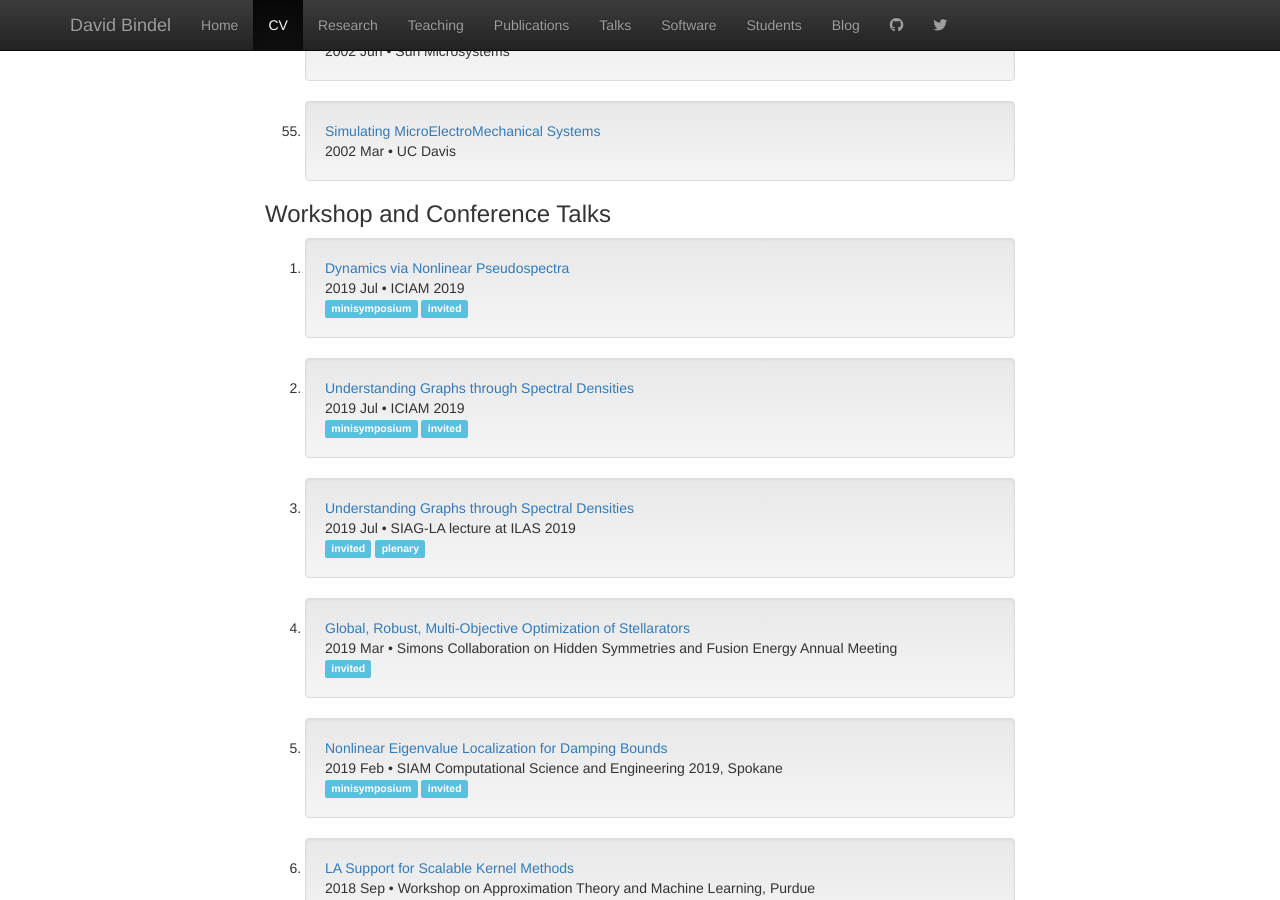
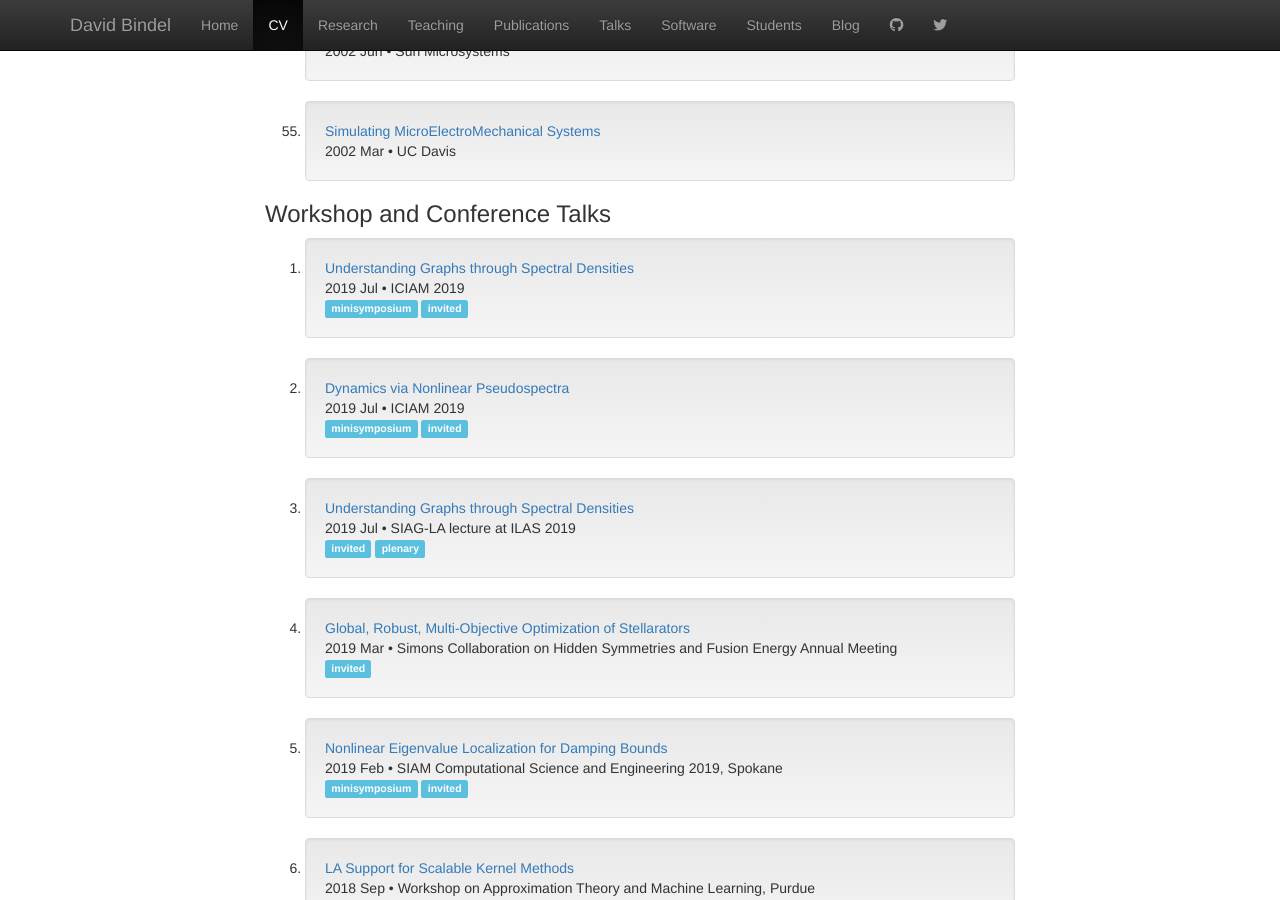
Before and after one commit to dbindel/cornell_web, a Jekyll site: the page built from vita.html, in a window 1280 px wide and 900 px high, scrolled down 7666 px. Built offline with Jekyll 4.4.1, drawn with Linux system fonts in a browser that asks for light colours; nearby versions of some CDN libraries.

Commit message:
Correct ordering/links for ICIAM talks.

```diff
--- a/_data/present.yml
+++ b/_data/present.yml
@@ -1196,14 +1196,14 @@
   type: [meeting, external, invited, plenary]
 -
   file: 2019-07-iciam-a/iciam-jul19.pdf
-  title: "Understanding Graphs through Spectral Densities"
-  tags: [spechist]
+  title: "Dynamics via Nonlinear Pseudospectra"
+  tags: [nep, eigenbounds]
   where: ICIAM 2019
   type: [minisymposium, external, invited]
 -
   file: 2019-07-iciam-b/iciam-jul19.pdf
-  title: "Dynamics via Nonlinear Pseudospectra"
-  tags: [nep, eigenbounds]
+  title: "Understanding Graphs through Spectral Densities"
+  tags: [spechist]
   where: ICIAM 2019
   type: [minisymposium, external, invited]
 -
```
